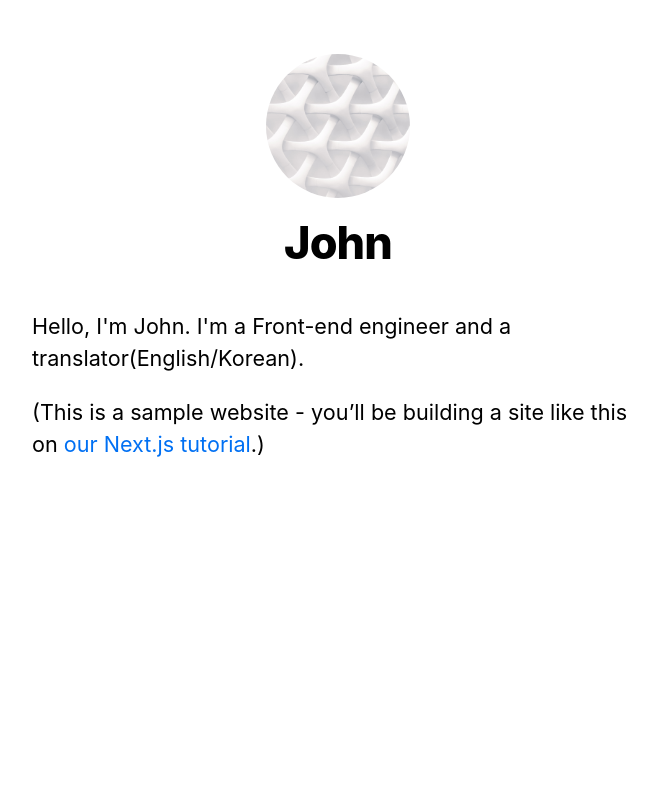
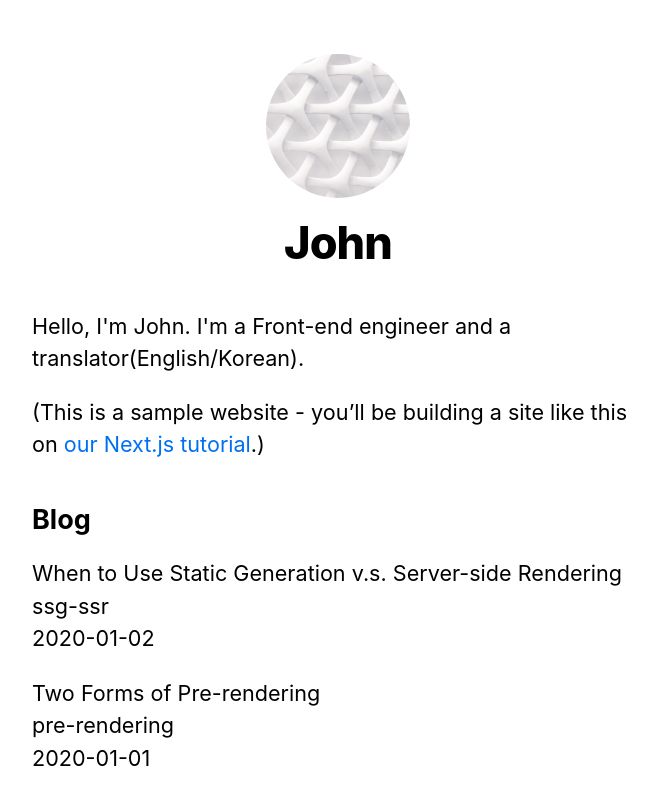
Before and after one commit to bcround/Nextjs-blog-example-practice, a Next.js app: page / in a window 1280 px wide. Shown: the top 804 px of the page, without its empty margins (302-959 px from the left). Built offline with nearby package versions, Linux system fonts and the light colour scheme.

Commit message:
Feat: getStaticProps를 사용하여 Data Fetching 및 pre-rendering에 대한 이해 new file:   lib/posts.js modified:   package-lock.json modified:   package.json modified:   pages/index.js new file:   posts/pre-rendering.md new file:   posts/ssg-ssr.md

```diff
--- /dev/null
+++ b/lib/posts.js
@@ -0,0 +1,32 @@
+import fs from 'fs';
+import path from 'path';
+import matter from 'gray-matter';
+
+const postsDirectory = path.join(process.cwd(), 'posts');
+
+export function getSortedPostsData() {
+  const fileNames = fs.readdirSync(postsDirectory);
+  const allPostsData = fileNames.map(fileName => {
+    const id = fileName.replace(/\.md$/, '');
+
+    const fullPath = path.join(postsDirectory, fileName);
+    const fileContents = fs.readFileSync(fullPath, 'utf8');
+
+    const matterResult = matter(fileContents);
+
+    return {
+      id,
+      ...matterResult.data
+    };
+  });
+
+  return allPostsData.sort(({ date: a }, { date: b }) => {
+    if (a < b) {
+      return 1;
+    } else if (a > b) {
+      return -1;
+    } else {
+      return 0;
+    }
+  });
+}
--- a/package.json
+++ b/package.json
@@ -8,6 +8,7 @@
     "start": "next start"
   },
   "dependencies": {
+    "gray-matter": "^4.0.3",
     "next": "^11.0.0",
     "react": "17.0.2",
     "react-dom": "17.0.2"
--- a/pages/index.js
+++ b/pages/index.js
@@ -1,8 +1,19 @@
 import Head from 'next/head';
 import Layout, { siteTitle } from '../components/layout';
 import utilStyles from '../styles/utils.module.css';
+import { getSortedPostsData } from '../lib/posts';
 
-export default function Home() {
+export async function getStaticProps() {
+  const allPostsData = getSortedPostsData();
+
+  return {
+    props: {
+      allPostsData
+    }
+  };
+}
+
+export default function Home({ allPostsData }) {
   return (
     <Layout home>
       <Head>
@@ -15,6 +26,20 @@
           <a href='https://nextjs.org/learn'>our Next.js tutorial</a>.)
         </p>
       </section>
+      <section className={`${utilStyles.headingMd} ${utilStyles.padding1px}`}>
+        <h2 className={utilStyles.headingLg}>Blog</h2>
+        <ul className={utilStyles.list}>
+          {allPostsData.map(({ id, date, title }) => (
+            <li className={utilStyles.listItem} key={id}>
+              {title}
+              <br />
+              {id}
+              <br />
+              {date}
+            </li>
+          ))}
+        </ul>
+      </section>
     </Layout>
   );
 }
--- /dev/null
+++ b/posts/pre-rendering.md
@@ -0,0 +1,11 @@
+---
+title: 'Two Forms of Pre-rendering'
+date: '2020-01-01'
+---
+
+Next.js has two forms of pre-rendering: **Static Generation** and **Server-side Rendering**. The difference is in **when** it generates the HTML for a page.
+
+- **Static Generation** is the pre-rendering method that generates the HTML at **build time**. The pre-rendered HTML is then _reused_ on each request.
+- **Server-side Rendering** is the pre-rendering method that generates the HTML on **each request**.
+
+Importantly, Next.js lets you **choose** which pre-rendering form to use for each page. You can create a "hybrid" Next.js app by using Static Generation for most pages and using Server-side Rendering for others.
--- /dev/null
+++ b/posts/ssg-ssr.md
@@ -0,0 +1,19 @@
+---
+title: 'When to Use Static Generation v.s. Server-side Rendering'
+date: '2020-01-02'
+---
+
+We recommend using **Static Generation** (with and without data) whenever possible because your page can be built once and served by CDN, which makes it much faster than having a server render the page on every request.
+
+You can use Static Generation for many types of pages, including:
+
+- Marketing pages
+- Blog posts
+- E-commerce product listings
+- Help and documentation
+
+You should ask yourself: "Can I pre-render this page **ahead** of a user's request?" If the answer is yes, then you should choose Static Generation.
+
+On the other hand, Static Generation is **not** a good idea if you cannot pre-render a page ahead of a user's request. Maybe your page shows frequently updated data, and the page content changes on every request.
+
+In that case, you can use **Server-Side Rendering**. It will be slower, but the pre-rendered page will always be up-to-date. Or you can skip pre-rendering and use client-side JavaScript to populate data.
```
Also changed, not shown: 1 other file (tests, documents, lock files or other folders).
